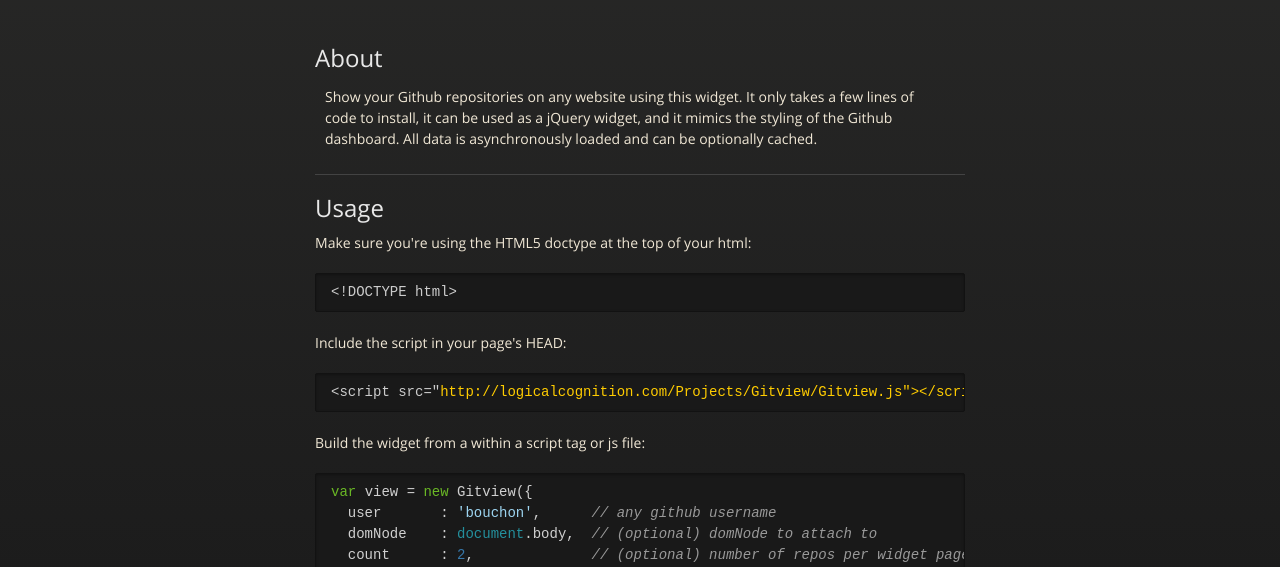
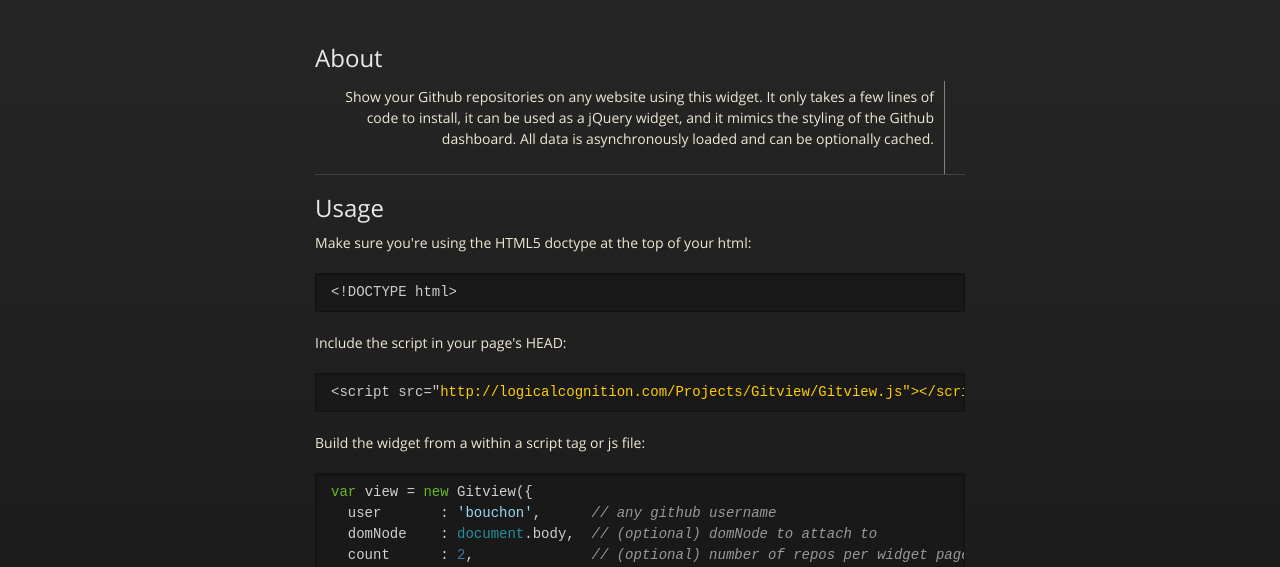
Before and after one commit to bendmorris/Gitview, a plain HTML site: page index.html in a window 1280 px wide. Shown: the part 226-793 px from the top of the page. Drawn offline with nearby package versions, Linux system fonts and the light colour scheme; a script that the page names is missing.

```diff
--- a/index.html
+++ b/index.html
@@ -43,7 +43,7 @@
         <h2>About</h2>
         <table>
             <tr>
-                <td style="vertical-align:top;">
+                <td style="vertical-align:top;border-right:1px solid gray; text-align:right;">
                     <p>Show your Github repositories on any website using this widget. It only takes a few lines of code to install, it can be used as a jQuery widget, and it mimics the styling of the Github dashboard. All data is asynchronously loaded and can be optionally cached.</p>
                 </td>
                 <td id="demo" style="vertical-align:top;">
```
